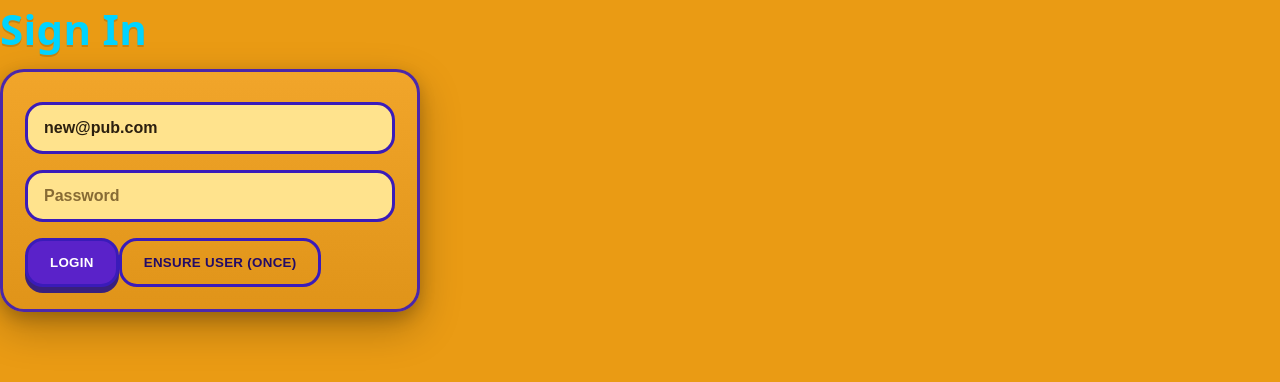
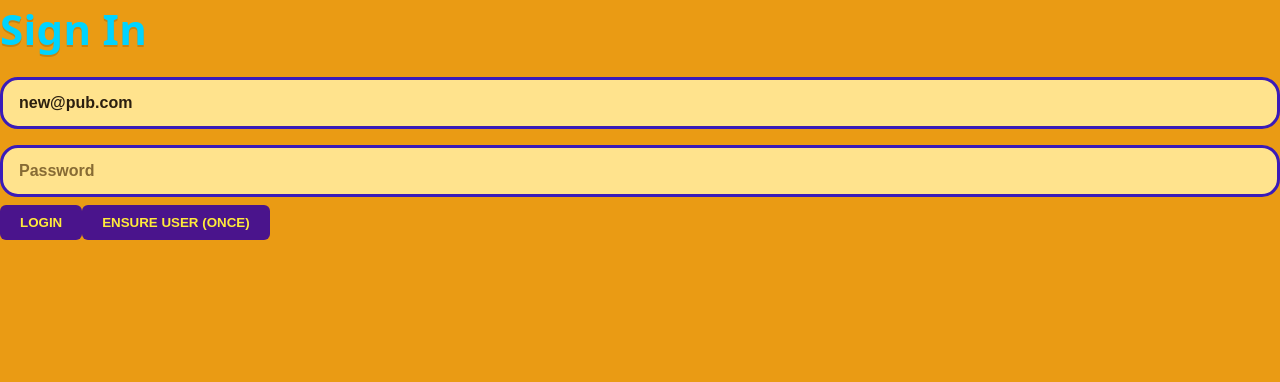
Before and after one commit to Lucasss1997/pub-game-frontend, a React (Create React App) app: page /login in a window 1280 px wide. Shown: the top 382 px of the page. Built offline with nearby package versions, Linux system fonts and the light colour scheme.

Commit message:
Update Login.jsx

```diff
--- a/src/pages/Login.jsx
+++ b/src/pages/Login.jsx
@@ -1,69 +1,63 @@
 // src/pages/Login.jsx
 import React, { useState } from 'react';
+import { useNavigate } from 'react-router-dom';
 import { api } from '../lib/api';
+import '../ui/pubgame-theme.css';
 
 export default function Login() {
+  const navigate = useNavigate();
   const [email, setEmail] = useState('new@pub.com');
   const [password, setPassword] = useState('');
   const [err, setErr] = useState('');
-  const [busy, setBusy] = useState(false);
 
   async function onSubmit(e) {
     e.preventDefault();
     setErr('');
-    setBusy(true);
     try {
-      const r = await api.post('/api/login', { email, password });
-      if (r?.token) api.setToken(r.token);
-      window.location.assign('/dashboard');
+      const { token } = await api.post('/api/login', { email, password });
+      if (token) localStorage.setItem('token', token); // also keep it in localStorage
+      navigate('/dashboard');
     } catch (e2) {
-      setErr(e2?.response?.error || 'Login failed.');
-    } finally {
-      setBusy(false);
+      setErr(e2.message || 'Login failed');
     }
   }
 
-  async function ensureUser() {
-    // one-tap helper to create the account if it doesn't exist
+  async function ensureUserOnce() {
     setErr('');
-    setBusy(true);
     try {
-      await api.post('/api/dev/ensure-user', { email, password: password || 'password123', pub_id: 1 });
+      await api.post('/api/dev/ensure-user', { email, password });
       setErr('User ensured. Try logging in again.');
     } catch (e2) {
-      setErr(e2?.response?.error || 'Could not ensure user');
-    } finally {
-      setBusy(false);
+      setErr(e2.message || 'Ensure failed');
     }
   }
 
   return (
-    <div className="login-page">
-      <h1>Sign In</h1>
-      {err && <div className="alert error">{err}</div>}
-      <form onSubmit={onSubmit} className="card" style={{ maxWidth: 420 }}>
+    <div className="pg-screen">
+      <form className="pg-card" onSubmit={onSubmit}>
+        <h1 className="pg-title">Sign In</h1>
+        {err && <div className="pg-alert">{err}</div>}
         <input
-          className="input"
+          className="pg-input"
           type="email"
           placeholder="Email"
           value={email}
-          onChange={e=>setEmail(e.target.value)}
-          required
+          onChange={(e) => setEmail(e.target.value)}
+          autoCapitalize="none"
         />
         <input
-          className="input"
+          className="pg-input"
           type="password"
           placeholder="Password"
           value={password}
-          onChange={e=>setPassword(e.target.value)}
-          required
+          onChange={(e) => setPassword(e.target.value)}
         />
-        <button className="btn" disabled={busy} type="submit">
-          {busy ? 'Logging in…' : 'Login'}
-        </button>
-        <button type="button" className="btn ghost" onClick={ensureUser} disabled={busy} style={{ marginTop: 8 }}>
-          Ensure user (once)
-        </button>
+        <div className="pg-actions">
+          <button className="pg-button" type="submit">Login</button>
+          <button type="button" className="pg-button ghost" onClick={ensureUserOnce}>
+            Ensure user (once)
+          </button>
+        </div>
       </form>
     </div>
   );
```
